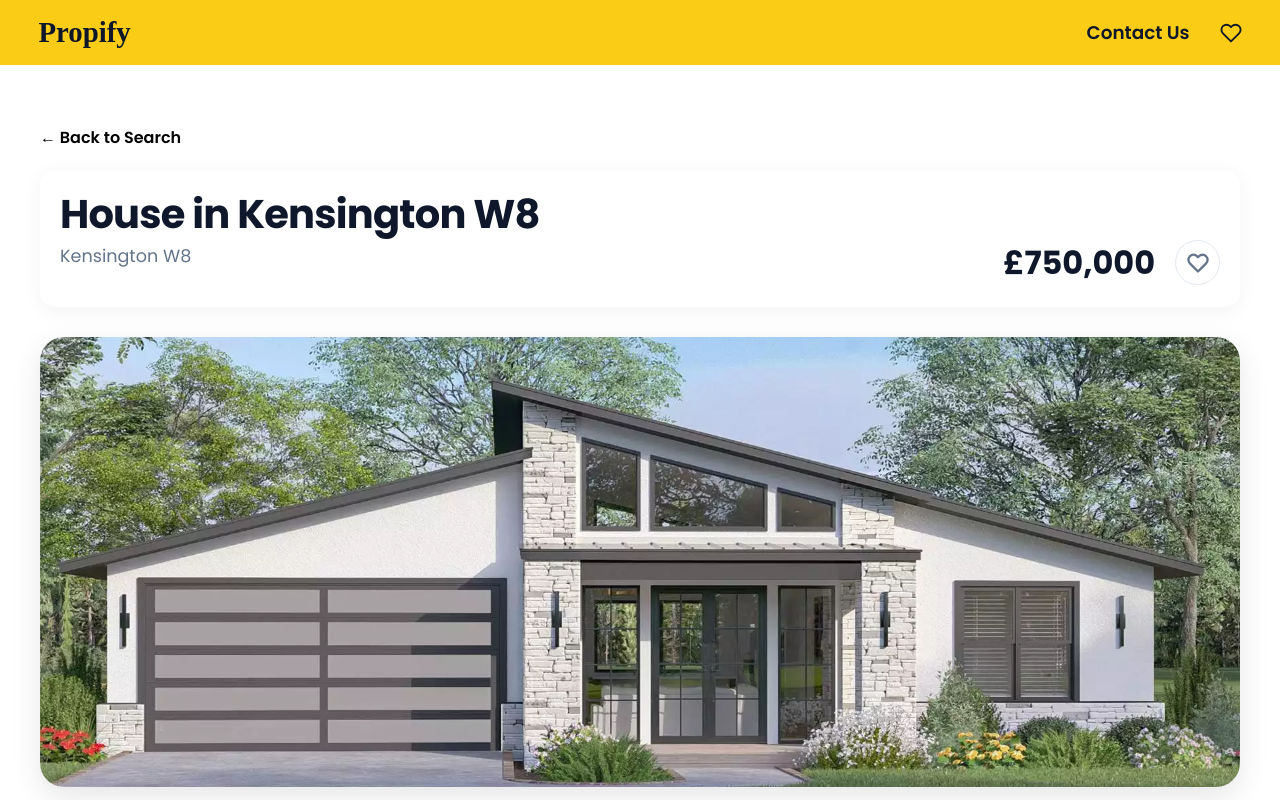
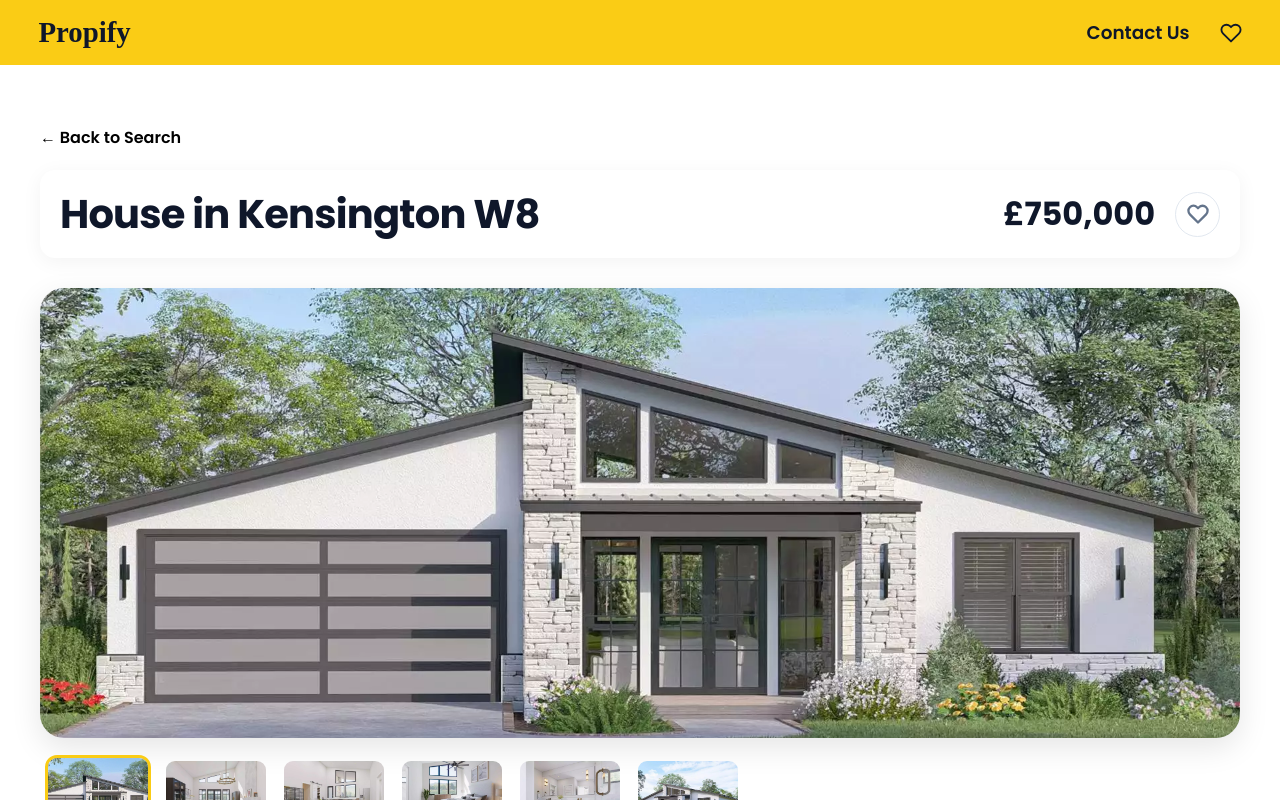
Before and after one commit to Ahamed2006/react-cw, a React (Create React App) app in the folder estate-agent-react-app/: page /property/p1 in a window 1280 px wide. Shown: the top 800 px of the page. Built offline with nearby package versions, Linux system fonts and the light colour scheme.

Commit message:
1st commit

```diff
--- a/estate-agent-react-app/src/pages/PropertyDetails.jsx
+++ b/estate-agent-react-app/src/pages/PropertyDetails.jsx
@@ -21,7 +21,6 @@ const PropertyDetails = ({ properties, onAddFav, favourites }) => {
         <div className="details-header">
           <div className="header-info">
             <h1>{property.type} in {property.location}</h1>
-            <p className="location-text">{property.location}</p>
           </div>
           <div className="header-actions">
             <span className="price">£{property.price.toLocaleString()}</span>
```
